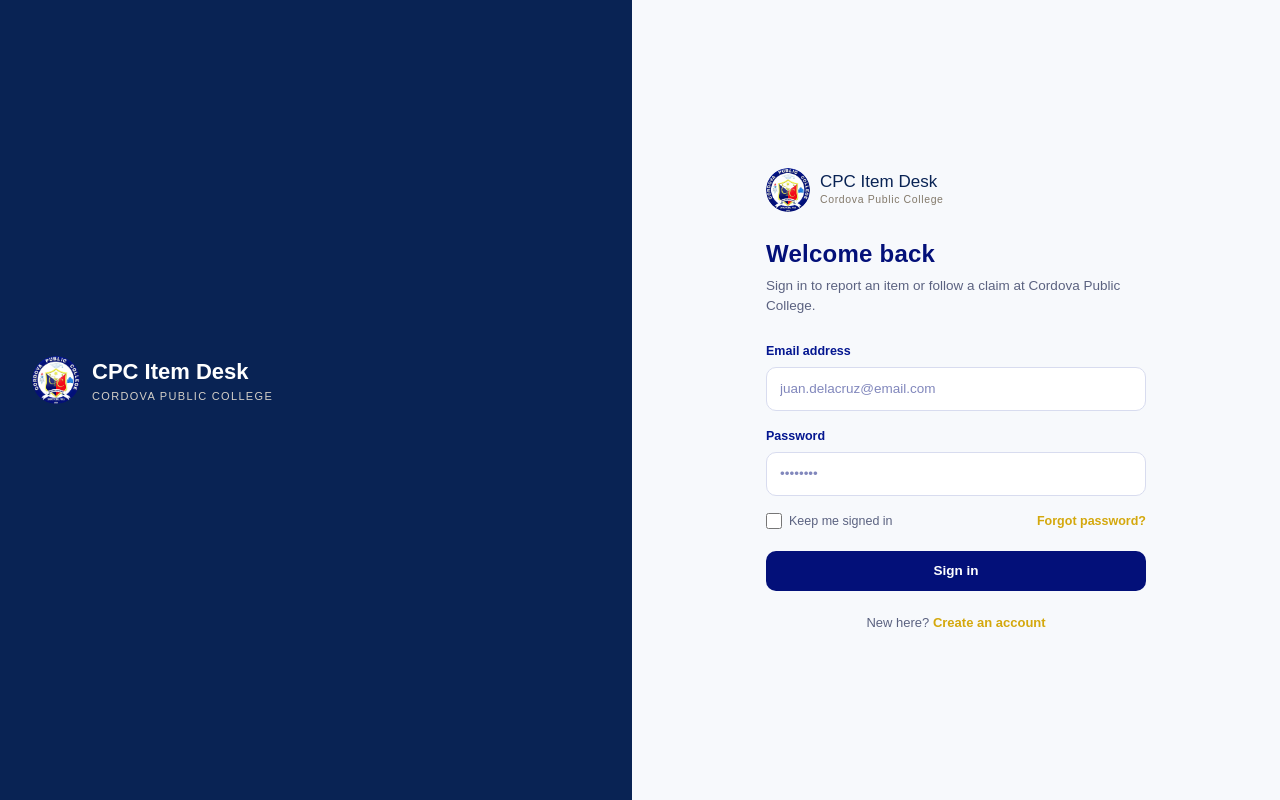
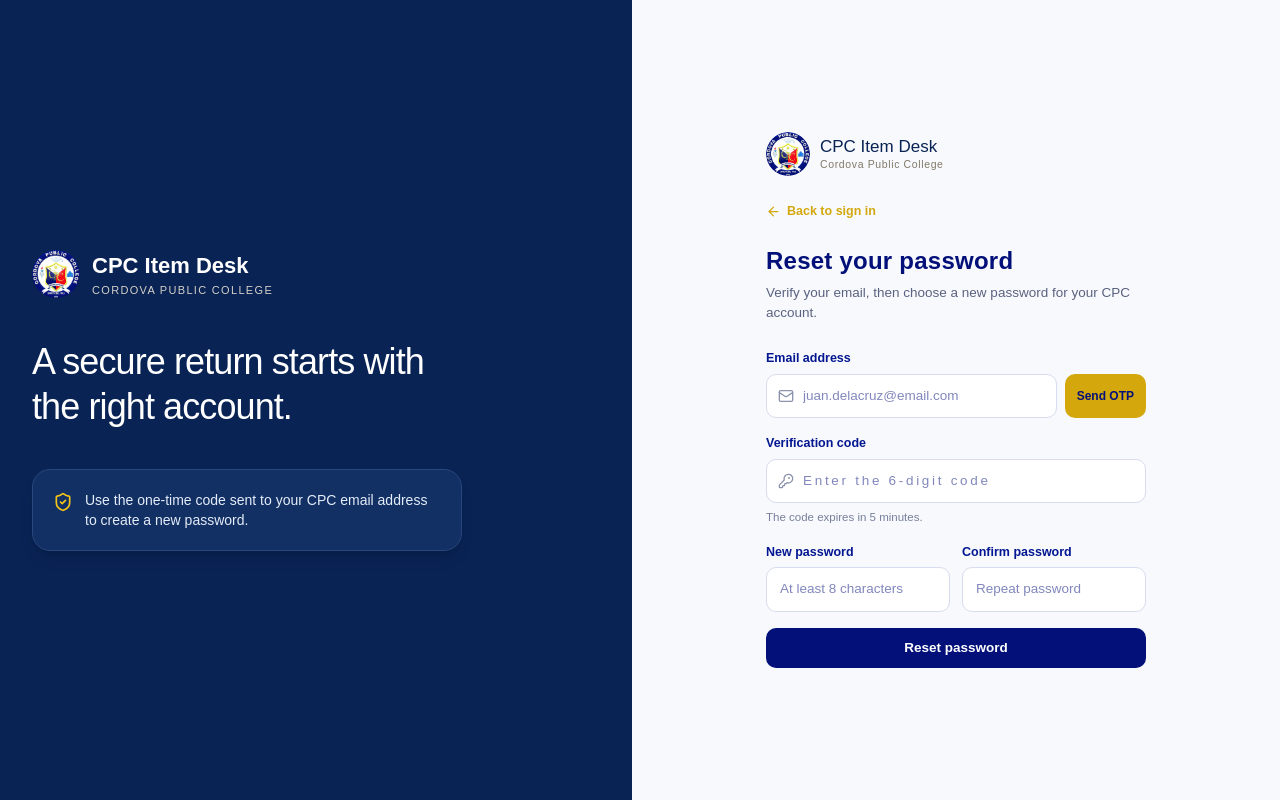
Before and after one commit to MrKabado/Lost-and-Found-Management-System, a React (Vite) app in the folder frontend/: page /forgot-password in a window 1280 px wide. Before the commit this address led to /login. Built offline with nearby package versions, Linux system fonts and the light colour scheme.

Commit message:
feat: forgot password (frontend)

```diff
--- /dev/null
+++ b/frontend/src/auth/client/ForgotPassword.tsx
@@ -0,0 +1,133 @@
+import { useState } from "react"
+import { Link, useNavigate } from "react-router"
+import { ArrowLeft, KeyRound, Mail, ShieldCheck } from "lucide-react"
+import { toast } from "sonner"
+import { api } from "@/lib/api"
+import { getApiError } from "@/lib/client"
+import AuthBrandClient from "./AuthBrandClient"
+import AuthLayoutClient from "./AuthLayoutClient"
+
+export default function ForgotPassword() {
+  const navigate = useNavigate()
+  const [form, setForm] = useState({ email: "", otp: "", password: "", confirmPassword: "" })
+  const [isSendingOtp, setIsSendingOtp] = useState(false)
+  const [isResetting, setIsResetting] = useState(false)
+  const [error, setError] = useState("")
+
+  const handleChange = (event: React.ChangeEvent<HTMLInputElement>) => {
+    setForm((current) => ({ ...current, [event.target.name]: event.target.value }))
+    setError("")
+  }
+
+  const handleSendOtp = async () => {
+    if (!form.email.trim()) {
+      toast.error("Enter your email address first.")
+      return
+    }
+
+    setIsSendingOtp(true)
+
+    try {
+      const response = await api.post<{ message: string }>("/forgot-password/send-otp", { email: form.email })
+      toast.success(response.data.message)
+    } catch (err) {
+      toast.error(getApiError(err, "Unable to send the verification code."))
+    } finally {
+      setIsSendingOtp(false)
+    }
+  }
+
+  const handleSubmit = async (event: React.FormEvent<HTMLFormElement>) => {
+    event.preventDefault()
+    setError("")
+
+    if (form.password.length < 8) {
+      toast.error("Password must be at least 8 characters long.")
+      return
+    }
+
+    if (form.password !== form.confirmPassword) {
+      toast.error("Passwords do not match.")
+      return
+    }
+
+    setIsResetting(true)
+
+    try {
+      await api.post("/forgot-password/reset", {
+        email: form.email,
+        otp: form.otp,
+        password: form.password,
+        password_confirmation: form.confirmPassword,
+      })
+      toast.success("Password reset successfully. You can sign in now.")
+      navigate("/login")
+    } catch (err) {
+      const message = getApiError(err, "Unable to reset your password right now.")
+      setError(message)
+      toast.error(message)
+    } finally {
+      setIsResetting(false)
+    }
+  }
+
+  return (
+    <AuthLayoutClient
+      tagline={<>A secure return starts with the right account.</>}
+      ticketContent={
+        <div className="flex gap-3">
+          <ShieldCheck className="mt-0.5 shrink-0 text-[#F5C518]" size={20} />
+          <p>Use the one-time code sent to your CPC email address to create a new password.</p>
+        </div>
+      }
+    >
+      <div>
+        <AuthBrandClient />
+
+        <Link to="/login" className="mb-6 inline-flex items-center gap-1.5 text-[12.5px] font-semibold text-[#D4A80D]">
+          <ArrowLeft size={15} /> Back to sign in
+        </Link>
+
+        <h2 className="mb-1.5 font-sans text-2xl font-semibold tracking-[0.01em] text-[#031079]">Reset your password</h2>
+        <p className="mb-[26px] text-[13.5px] text-[#5B6280]">Verify your email, then choose a new password for your CPC account.</p>
+
+        {error ? <div className="mb-4 rounded-lg border border-red-200 bg-red-50 px-3 py-2 text-sm text-red-700">{error}</div> : null}
+
+        <form onSubmit={handleSubmit}>
+          <div className="mb-4">
+            <label htmlFor="email" className="mb-1.5 block text-[12.5px] font-semibold text-[#041690]">Email address</label>
+            <div className="flex gap-2">
+              <div className="relative min-w-0 flex-1">
+                <Mail className="absolute left-3 top-1/2 -translate-y-1/2 text-[#8B93AE]" size={16} />
+                <input id="email" name="email" type="email" value={form.email} onChange={handleChange} placeholder="juan.delacruz@email.com" required className="w-full rounded-lg border border-[#D8DCEF] bg-white py-[11px] pl-9 pr-[13px] text-[13.5px] text-[#031079] outline-none focus:border-[#F5C518] focus:ring-4 focus:ring-[#F5C518]/15" />
+              </div>
+              <button type="button" onClick={handleSendOtp} disabled={isSendingOtp} className="rounded-lg bg-[#D4A80D] px-3 text-[12px] font-bold text-[#031079] transition hover:bg-[#F5C518] disabled:cursor-not-allowed disabled:opacity-60">{isSendingOtp ? "Sending..." : "Send OTP"}</button>
+            </div>
+          </div>
+
+          <div className="mb-4">
+            <label htmlFor="otp" className="mb-1.5 block text-[12.5px] font-semibold text-[#041690]">Verification code</label>
+            <div className="relative">
+              <KeyRound className="absolute left-3 top-1/2 -translate-y-1/2 text-[#8B93AE]" size={16} />
+              <input id="otp" name="otp" type="text" inputMode="numeric" maxLength={6} value={form.otp} onChange={handleChange} placeholder="Enter the 6-digit code" required className="w-full rounded-lg border border-[#D8DCEF] bg-white py-[11px] pl-9 pr-[13px] text-[13.5px] tracking-[0.2em] text-[#031079] outline-none focus:border-[#F5C518] focus:ring-4 focus:ring-[#F5C518]/15" />
+            </div>
+            <p className="mt-1.5 text-[11.5px] text-[#777F9C]">The code expires in 5 minutes.</p>
+          </div>
+
+          <div className="mb-4 grid grid-cols-1 gap-3 sm:grid-cols-2">
+            <div>
+              <label htmlFor="password" className="mb-1.5 block text-[12.5px] font-semibold text-[#041690]">New password</label>
+              <input id="password" name="password" type="password" value={form.password} onChange={handleChange} placeholder="At least 8 characters" minLength={8} required className="w-full rounded-lg border border-[#D8DCEF] bg-white px-[13px] py-[11px] text-[13.5px] text-[#031079] outline-none focus:border-[#F5C518] focus:ring-4 focus:ring-[#F5C518]/15" />
+            </div>
+            <div>
+              <label htmlFor="confirmPassword" className="mb-1.5 block text-[12.5px] font-semibold text-[#041690]">Confirm password</label>
+              <input id="confirmPassword" name="confirmPassword" type="password" value={form.confirmPassword} onChange={handleChange} placeholder="Repeat password" required className="w-full rounded-lg border border-[#D8DCEF] bg-white px-[13px] py-[11px] text-[13.5px] text-[#031079] outline-none focus:border-[#F5C518] focus:ring-4 focus:ring-[#F5C518]/15" />
+            </div>
+          </div>
+
+          <button type="submit" disabled={isResetting} className="inline-flex w-full items-center justify-center gap-2 rounded-lg bg-[#031079] px-[18px] py-2.5 text-[13.5px] font-semibold text-white transition hover:bg-[#041690] disabled:cursor-not-allowed disabled:opacity-70">{isResetting ? "Resetting password..." : "Reset password"}</button>
+        </form>
+      </div>
+    </AuthLayoutClient>
+  )
+}
--- a/frontend/src/auth/client/RegisterClient.tsx
+++ b/frontend/src/auth/client/RegisterClient.tsx
@@ -1,6 +1,8 @@
 import { useState } from "react"
 import { Link, useNavigate } from "react-router"
 import { useAuth } from "@/auth/useAuth"
+import { api } from "@/lib/api"
+import { getApiError } from "@/lib/client"
 import { toast } from "sonner"
 import AuthBrandClient from "./AuthBrandClient"
 import AuthLayoutClient from "./AuthLayoutClient"
@@ -12,12 +14,14 @@
     firstName: "",
     lastName: "",
     email: "",
+    otp: "",
     password: "",
     confirmPassword: "",
     agree: false,
   })
   const [error, setError] = useState("")
   const [isSubmitting, setIsSubmitting] = useState(false)
+  const [isSendingOtp, setIsSendingOtp] = useState(false)
 
   const handleChange = (e: React.ChangeEvent<HTMLInputElement>) => {
     const { name, value, type, checked } = e.target
@@ -32,7 +36,7 @@
     e.preventDefault()
     setError("")
 
-    if (!form.firstName.trim() || !form.lastName.trim() || !form.email.trim()) {
+    if (!form.firstName.trim() || !form.lastName.trim() || !form.email.trim() || !form.otp.trim()) {
       toast.error("Please complete all required fields.")
       return
     }
@@ -60,6 +64,7 @@
     setIsSubmitting(true)
 
     try {
+      await api.post("/verify-otp", { email: form.email, otp: form.otp })
       const currentUser = await register(
         `${form.firstName} ${form.lastName}`.trim(),
         form.email,
@@ -69,14 +74,29 @@
       toast.success("Account created successfully.")
       navigate(currentUser.role === "admin" ? "/admin" : "/client")
     } catch (err) {
-      const message =
-        err instanceof Error
-          ? err.message
-          : "Unable to create your account right now. Please try again."
+      const message = getApiError(err, "Unable to create your account right now. Please try again.")
       toast.error(message)
       setError(message)
     } finally {
       setIsSubmitting(false)
+    }
+  }
+
+  const handleSendOtp = async () => {
+    if (!form.email.trim()) {
+      toast.error("Enter your email address first.")
+      return
+    }
+
+    setIsSendingOtp(true)
+
+    try {
+      const response = await api.post<{ message: string }>("/register/send-otp", { email: form.email })
+      toast.success(response.data.message)
+    } catch (err) {
+      toast.error(getApiError(err, "Unable to send the verification code."))
+    } finally {
+      setIsSendingOtp(false)
     }
   }
 
@@ -141,16 +161,45 @@
               Email address
             </label>
 
+            <div className="flex gap-2">
+              <input
+                id="email"
+                name="email"
+                type="email"
+                value={form.email}
+                onChange={handleChange}
+                placeholder="juan.delacruz@email.com"
+                required
+                className="min-w-0 flex-1 rounded-lg border border-[#D8DCEF] bg-white px-[13px] py-[11px] text-[13.5px] text-[#031079] outline-none focus:border-[#F5C518] focus:ring-4 focus:ring-[#F5C518]/15"
+              />
+              <button
+                type="button"
+                onClick={handleSendOtp}
+                disabled={isSendingOtp}
+                className="rounded-lg bg-[#D4A80D] px-3 text-[12px] font-bold text-[#031079] transition hover:bg-[#F5C518] disabled:cursor-not-allowed disabled:opacity-60"
+              >
+                {isSendingOtp ? "Sending..." : "Send OTP"}
+              </button>
+            </div>
+          </div>
+
+          <div className="mb-4">
+            <label htmlFor="otp" className="mb-1.5 block text-[12.5px] font-semibold text-[#041690]">
+              Verification code
+            </label>
             <input
-              id="email"
-              name="email"
-              type="email"
-              value={form.email}
+              id="otp"
+              name="otp"
+              type="text"
+              inputMode="numeric"
+              maxLength={6}
+              value={form.otp}
               onChange={handleChange}
-              placeholder="juan.delacruz@email.com"
+              placeholder="Enter the 6-digit code"
               required
-              className="w-full rounded-lg border border-[#D8DCEF] bg-white px-[13px] py-[11px] text-[13.5px] text-[#031079] outline-none focus:border-[#F5C518] focus:ring-4 focus:ring-[#F5C518]/15"
+              className="w-full rounded-lg border border-[#D8DCEF] bg-white px-[13px] py-[11px] text-[13.5px] tracking-[0.2em] text-[#031079] outline-none focus:border-[#F5C518] focus:ring-4 focus:ring-[#F5C518]/15"
             />
+            <p className="mt-1.5 text-[11.5px] text-[#777F9C]">The code expires in 5 minutes.</p>
           </div>
 
           <div className="grid grid-cols-1 gap-3 sm:grid-cols-2">
@@ -210,7 +259,7 @@
             disabled={isSubmitting}
             className="inline-flex w-full items-center justify-center gap-2 rounded-lg bg-[#031079] px-[18px] py-2.5 text-[13.5px] font-semibold text-white transition hover:bg-[#041690] disabled:cursor-not-allowed disabled:opacity-70"
           >
-            {isSubmitting ? "Creating account..." : "Create account"}
+            {isSubmitting ? "Verifying and creating..." : "Verify and create account"}
           </button>
         </form>
 
--- a/frontend/src/main.tsx
+++ b/frontend/src/main.tsx
@@ -7,6 +7,7 @@
 import { AuthProvider } from "@/auth/AuthContext"
 import LoginClient from "@/auth/client/LoginClient.tsx"
 import RegisterClient from "@/auth/client/RegisterClient.tsx"
+import ForgotPassword from "@/auth/client/ForgotPassword.tsx"
 import ProtectedRoute from "@/components/ProtectedRoute"
 import PublicOnlyRoute from "@/components/PublicOnlyRoute"
 import AdminOnlyRoute from "@/components/AdminOnlyRoute"
@@ -40,6 +41,7 @@
           <Route element={<PublicOnlyRoute redirectTo="/dashboard" />}>
             <Route path="/login" element={<LoginClient />} />
             <Route path="/register" element={<RegisterClient />} />
+            <Route path="/forgot-password" element={<ForgotPassword />} />
           </Route>
 
           <Route element={<ProtectedRoute redirectTo="/login" />}>
```
Also changed, not shown: 2 other files (tests, documents, lock files or other folders).
